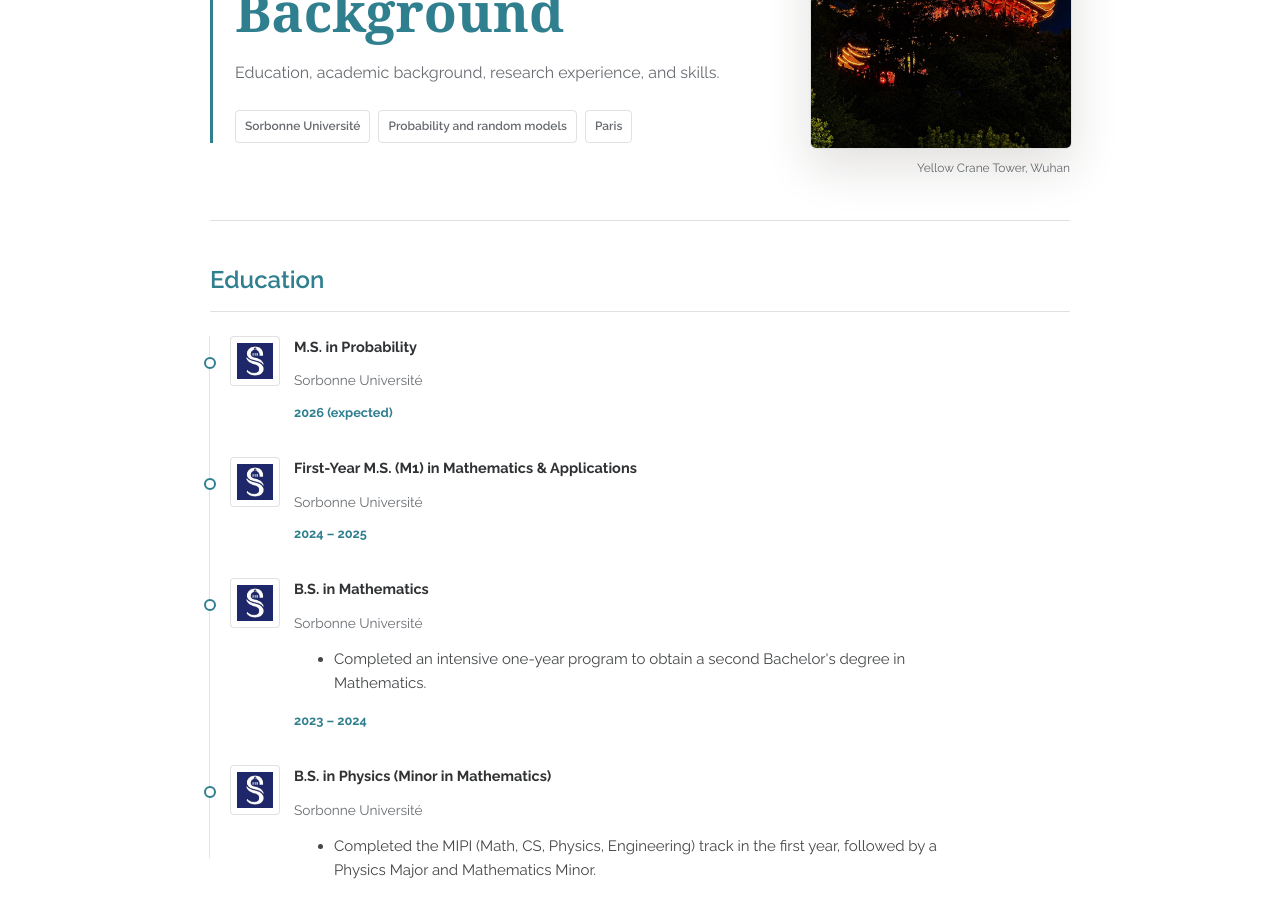
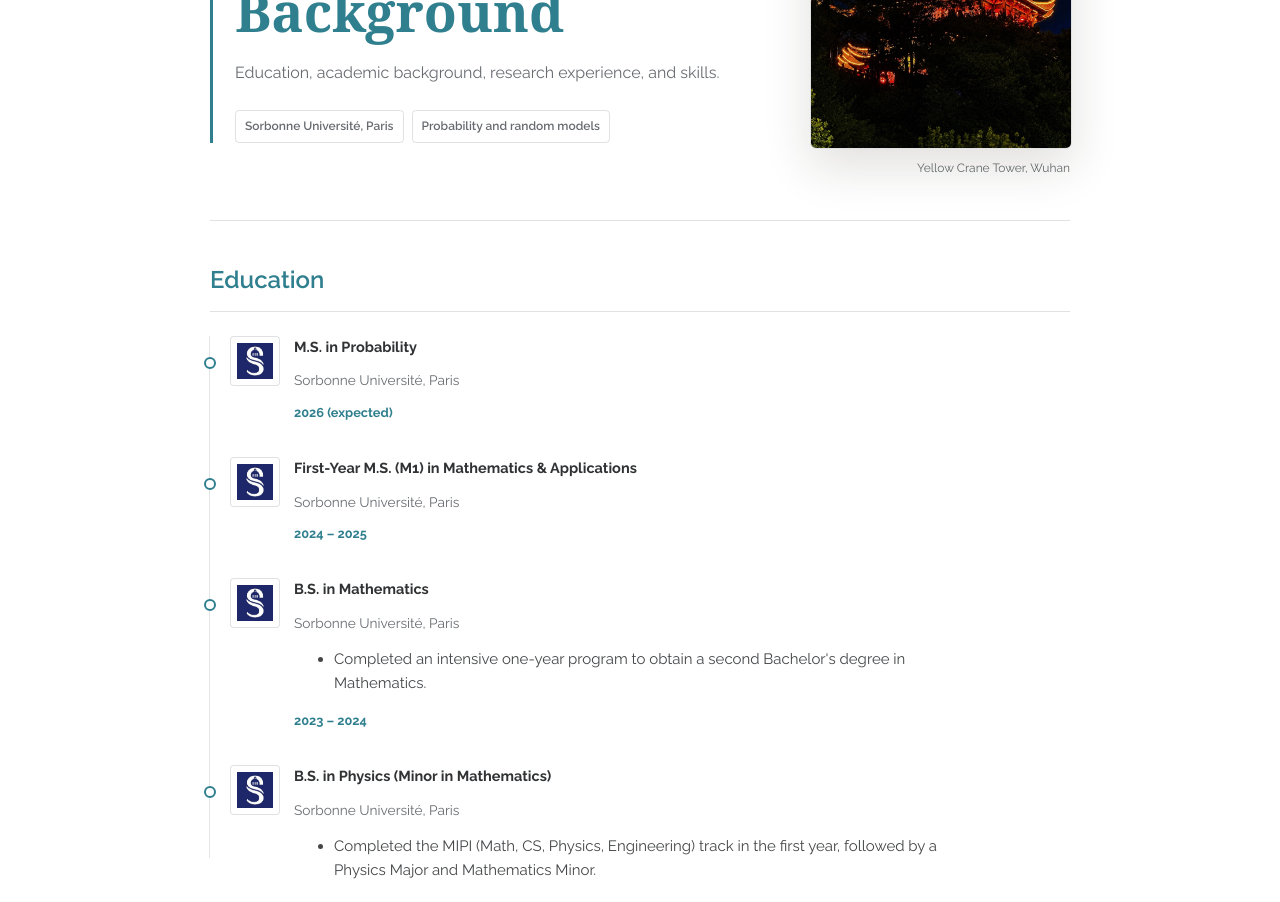
Before and after one commit to Lucien-XIAO/Lucien-XIAO.github.io, a Jekyll site: the page built from cv.md, in a window 1280 px wide and 1400 px high. Shown: the part 354-1256 px from the top of the window. Built offline with Jekyll 4.4.1, drawn with Linux system fonts in a browser that asks for light colours; nearby versions of some CDN libraries; a style sheet for code colours, icons or effects is not loaded.

Commit message:
Add Paris to Sorbonne entries in CV

```diff
--- a/cv.md
+++ b/cv.md
@@ -14,9 +14,8 @@ title: Curriculum Vitae
       <h1>Education & Academic Background</h1>
       <p class="cv-lede">Education, academic background, research experience, and skills.</p>
       <div class="cv-hero-meta" aria-label="Academic profile" data-i18n-aria-label="cv.academic_profile">
-        <span>Sorbonne Université</span>
+        <span>Sorbonne Université, Paris</span>
         <span>Probability and random models</span>
-        <span>Paris</span>
       </div>
     </div>
     <figure class="cv-hero-photo">
@@ -35,7 +34,7 @@ title: Curriculum Vitae
         <img class="institution-logo" src="{{ site.baseurl }}/assets/img/SU_logo.jpg" alt="Sorbonne Université logo" />
         <div class="experience-content">
           <p class="exp-title"><strong>M.S. in Probability</strong></p>
-          <p class="exp-detail">Sorbonne Université</p>
+          <p class="exp-detail">Sorbonne Université, Paris</p>
           <p class="exp-period">2026 (expected)</p>
         </div>
       </div>
@@ -47,7 +46,7 @@ title: Curriculum Vitae
         <img class="institution-logo" src="{{ site.baseurl }}/assets/img/SU_logo.jpg" alt="Sorbonne Université logo" />
         <div class="experience-content">
           <p class="exp-title"><strong>First-Year M.S. (M1) in Mathematics & Applications</strong></p>
-          <p class="exp-detail">Sorbonne Université</p>
+          <p class="exp-detail">Sorbonne Université, Paris</p>
           <p class="exp-period">2024 – 2025</p>
         </div>
       </div>
@@ -59,7 +58,7 @@ title: Curriculum Vitae
         <img class="institution-logo" src="{{ site.baseurl }}/assets/img/SU_logo.jpg" alt="Sorbonne Université logo" />
         <div class="experience-content">
           <p class="exp-title"><strong>B.S. in Mathematics</strong></p>
-          <p class="exp-detail">Sorbonne Université</p>
+          <p class="exp-detail">Sorbonne Université, Paris</p>
           <div style="margin-top: 8px; font-size: 15px; color: var(--claude-text); opacity: 0.9;">
             <ul>
               <li>Completed an intensive one-year program to obtain a second Bachelor's degree in Mathematics.</li>
@@ -76,7 +75,7 @@ title: Curriculum Vitae
         <img class="institution-logo" src="{{ site.baseurl }}/assets/img/SU_logo.jpg" alt="Sorbonne Université logo" />
         <div class="experience-content">
           <p class="exp-title"><strong>B.S. in Physics (Minor in Mathematics)</strong></p>
-          <p class="exp-detail">Sorbonne Université</p>
+          <p class="exp-detail">Sorbonne Université, Paris</p>
           <div style="margin-top: 8px; font-size: 15px; color: var(--claude-text); opacity: 0.9;">
             <ul>
               <li>Completed the MIPI (Math, CS, Physics, Engineering) track in the first year, followed by a Physics Major and Mathematics Minor.</li>
```
